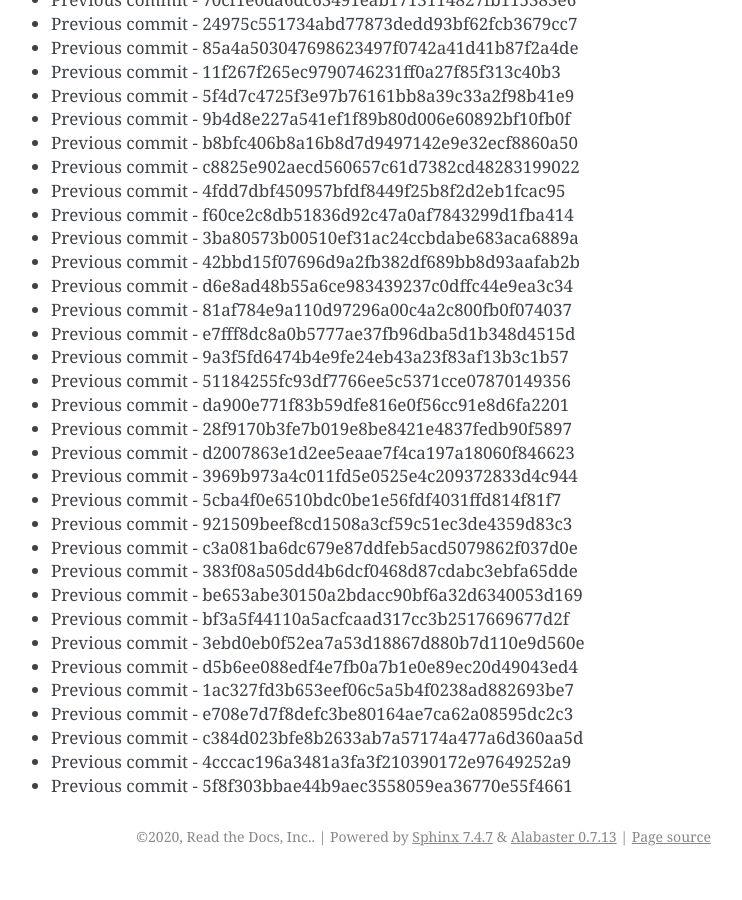
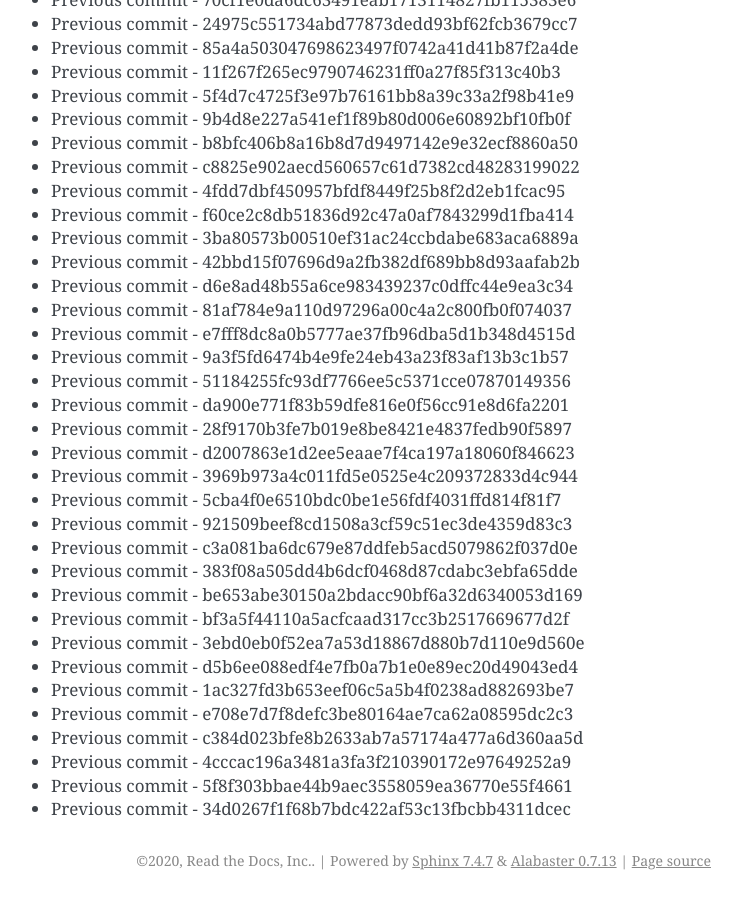
Before and after one commit to readthedocs/rtd-git-stresstest, a Sphinx documentation site: the page built from docs/updates.rst, in a window 1280 px wide and 900 px high, scrolled down 99436 px. Shown: the whole window, without its empty margins (399-1141 px from the left). Built offline with Sphinx 7.4.7, drawn with Linux system fonts in a browser that asks for light colours; before the commit the page ends 100312 px from its top, so only the background shows below that.

Commit message:
Generating commit from previous: 34d0267f1f68b7bdc422af53c13fbcbb4311dcec

```diff
--- a/docs/updates.rst
+++ b/docs/updates.rst
@@ -4210,3 +4210,4 @@ It can be tested for any performance characteristics.
 * Previous commit - c384d023bfe8b2633ab7a57174a477a6d360aa5d
 * Previous commit - 4cccac196a3481a3fa3f210390172e97649252a9
 * Previous commit - 5f8f303bbae44b9aec3558059ea36770e55f4661
+* Previous commit - 34d0267f1f68b7bdc422af53c13fbcbb4311dcec
```
